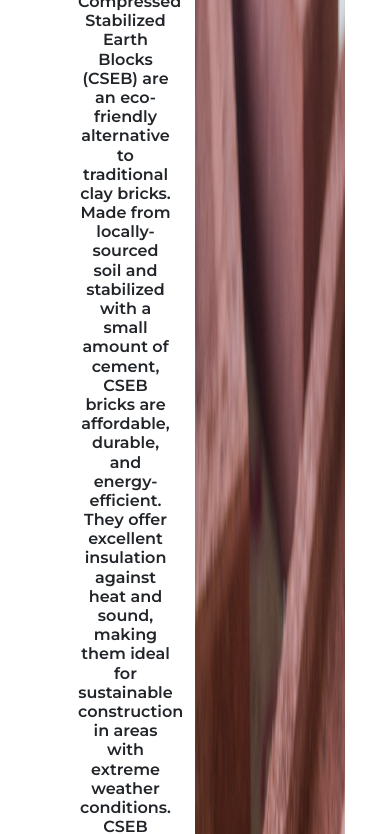
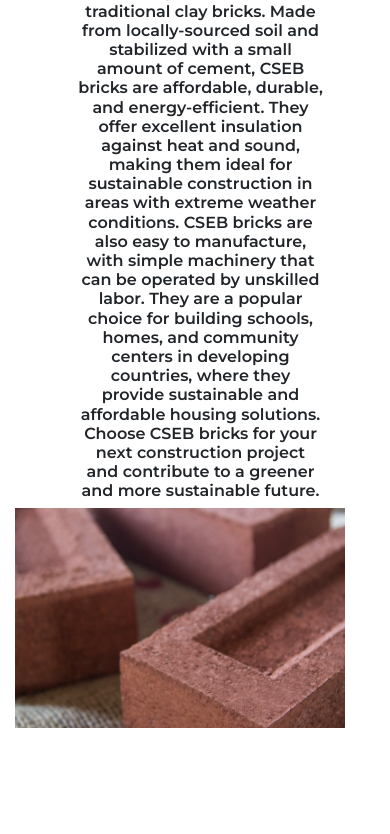
Before and after one commit to LLeom997/V2, a plain HTML site: page index.html in a window 390 px wide. Shown: the part 240-1074 px from the top of the page. After the commit the page ends 968 px from the top, so only its background shows below. Drawn offline with nearby package versions, Linux system fonts and the light colour scheme.

Commit message:
now image and the text are mobile friendly

```diff
--- a/index.html
+++ b/index.html
@@ -40,12 +40,14 @@
             </div>
         </nav>
 
-          <div class="row container-fluid">
-            <div class="col-6 my-auto">
+          <div class="py-md-4 row container-fluid">
+            <div class="col-12 col-md-6 my-auto">
               <h1 class="text-center">CSEB Bricks</h1>
               <h6 class="col-10 mx-5 text-center">Compressed Stabilized Earth Blocks (CSEB) are an eco-friendly alternative to traditional clay bricks. Made from locally-sourced soil and stabilized with a small amount of cement, CSEB bricks are affordable, durable, and energy-efficient. They offer excellent insulation against heat and sound, making them ideal for sustainable construction in areas with extreme weather conditions. CSEB bricks are also easy to manufacture, with simple machinery that can be operated by unskilled labor. They are a popular choice for building schools, homes, and community centers in developing countries, where they provide sustainable and affordable housing solutions. Choose CSEB bricks for your next construction project and contribute to a greener and more sustainable future.</h6>
             </div>
-              <img class="col-6" src="Images/2.png" alt="image">
+            <div class="col-12 col-md-6 px-md-4 py-md-4">
+              <img class="img-fluid" src="Images/2.png" alt="image">
+            </div>
           </div>
         </main>
 
```
Also changed, not shown: contactus.html (+2 -2 lines).
